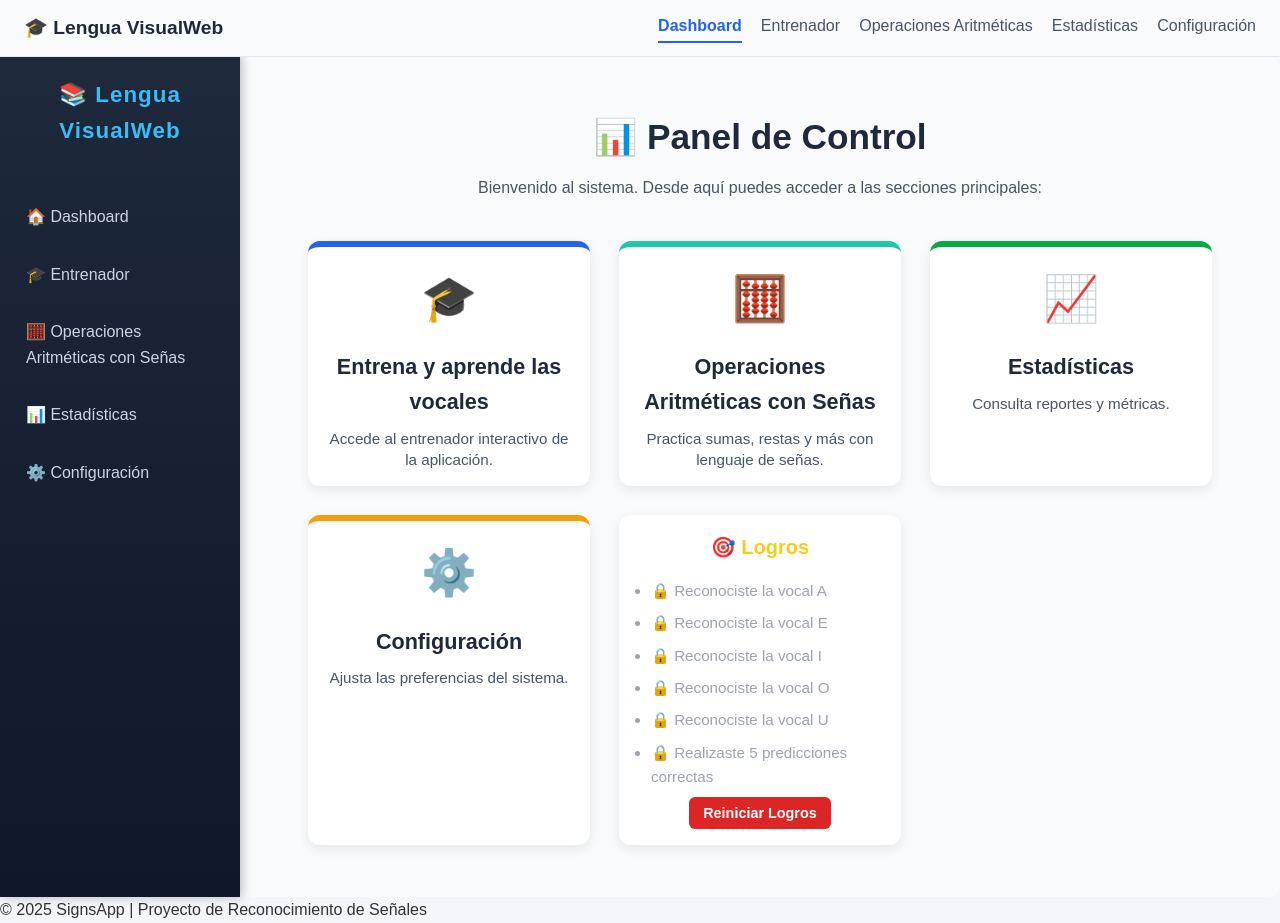
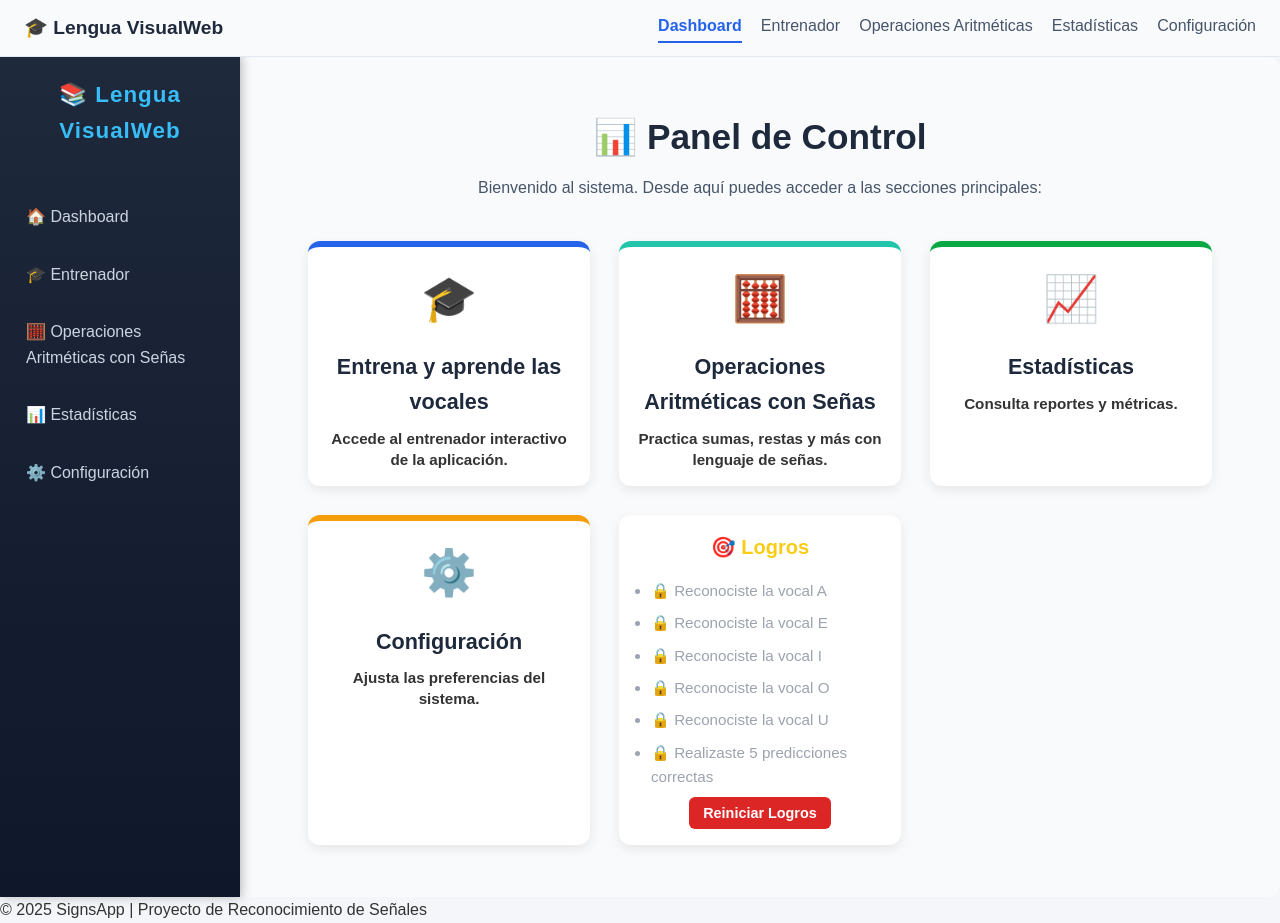
Before and after one commit to aguilarjordy/FINAL, a React (Vite) app in the folder frontend/: page / in a window 1280 px wide. Built offline with nearby package versions, Linux system fonts and the light colour scheme; no server answers.

Commit message:
Mejorar el modo oscuro

```diff
--- a/frontend/src/styles/dashboard.css
+++ b/frontend/src/styles/dashboard.css
@@ -100,10 +100,13 @@
   font-weight: 600;
 }
 
+/* ✅ Texto de las tarjetas actualizado */
 .card p {
   font-size: 0.95rem;
-  color: #475569;
+  color: var(--text);   /* ahora usa la variable del tema */
   line-height: 1.4;
+  font-weight: bold;    /* siempre en negrita */
+  transition: color 0.3s ease;
 }
 
 /* === Tarjeta de Logros === */
```
